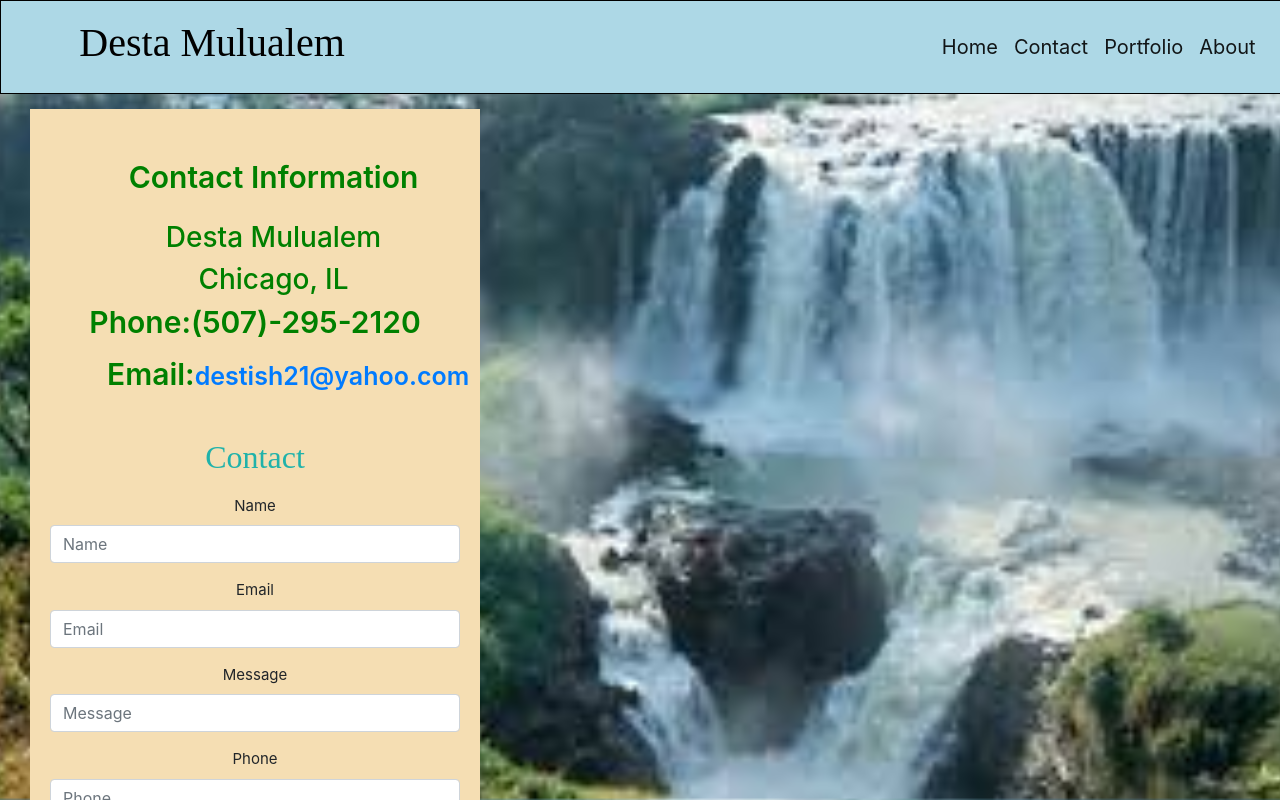
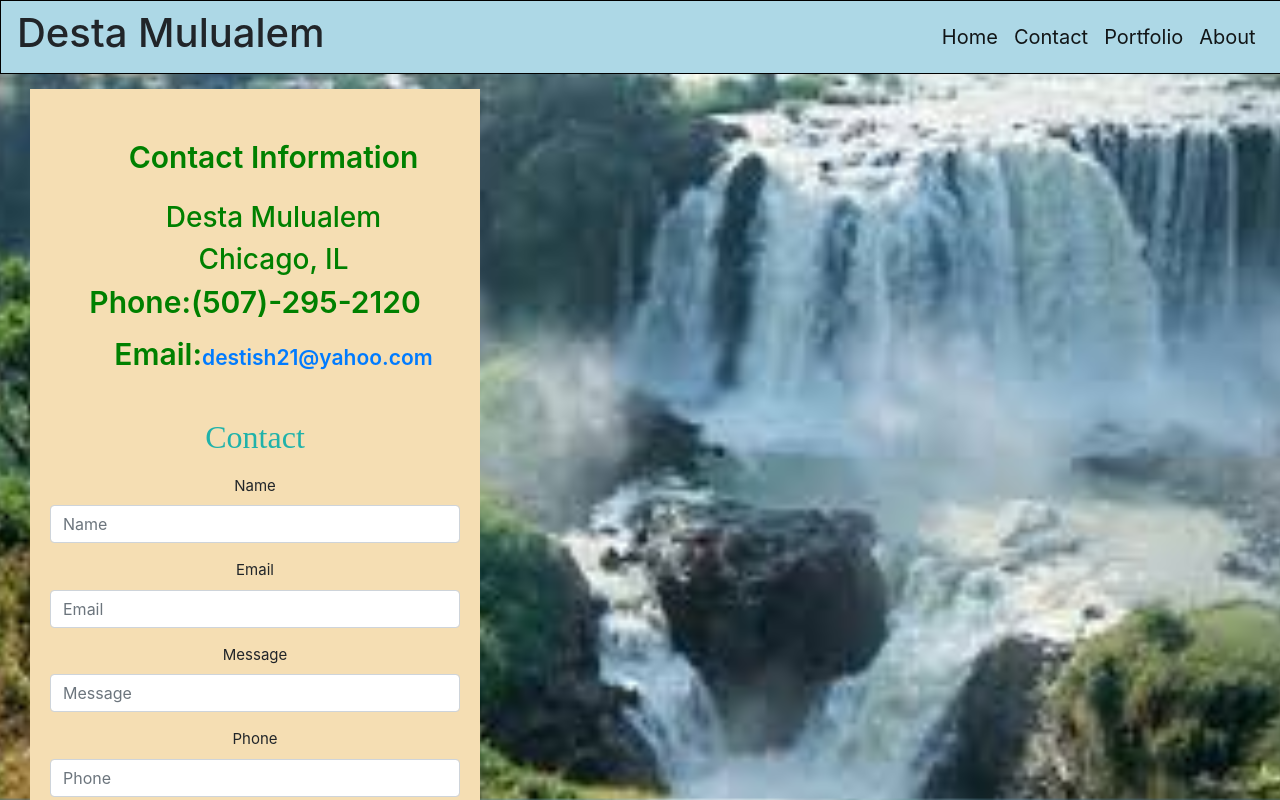
Before and after one commit to destish21/react_portfolio_20, a React (Create React App) app: page /contact in a window 1280 px wide. Shown: the top 800 px of the page. Built offline with nearby package versions, Linux system fonts and the light colour scheme.

Commit message:
Updated styles at src

```diff
--- a/src/components/About/About.css
+++ b/src/components/About/About.css
@@ -63,7 +63,6 @@ flex-direction: row;
 font-size: 18px;
 }
 
-
 @media screen and (max-width:425px){
     .Me {
         display: block;
--- a/src/components/About/About.js
+++ b/src/components/About/About.js
@@ -1,7 +1,6 @@
 import React from 'react'
 import './About.css'
 import IMG1 from '../../assets/images/IMG1.jpg'
-// import Resume from '../../assets/images/Resume3.pdf'
 import { Link } from 'react-router-dom'
 const About = () => {
   return (
--- a/src/components/Contact/Contact.js
+++ b/src/components/Contact/Contact.js
@@ -7,7 +7,7 @@ const Contact = () => {
     <div id="form-cont">
       <div className="personal">
         <div id="mydivheader">
-        <p className="contact">Contact Information</p>
+          <p className="contact">Contact Information</p>
         </div>
         <h3>Desta Mulualem</h3>
         <h3>Chicago, IL</h3>
@@ -25,7 +25,6 @@ const Contact = () => {
         <div className="form-group">
           <label htmlFor="exampleInputPassword1">Email</label>
           <input type="Email" className="form-control" id="exampleInputEmail1" placeholder="Email" />
-
         </div>
 
         <div className="form-group">
@@ -37,7 +36,6 @@ const Contact = () => {
           <label htmlFor="exampleInputPassword1"> Phone</label>
           <input type="Message" className="form-control" id="exampleInputMassege" placeholder="Phone" />
         </div>
-
         <button type="submit" className="btn btn-primary">Submit</button>
       </form>
     </div>
--- a/src/components/Contact/contact.css
+++ b/src/components/Contact/contact.css
@@ -57,11 +57,10 @@
     padding: 20px;
     line-height: 1.2;
     font-weight: 600;
-
 }
 
  .personal a {
-    font-size: 25px;
+    font-size: 21px;
 }
 
  #mydivheader {
@@ -76,10 +75,10 @@
     font-size: 30px;
     margin-left:10%;
 }
+
 .phone {
     color: green;
     font-size: 30px;
-
 }
  #mydivheader.contact {
     font-size: 40px;
--- a/src/components/Foot/Footer.js
+++ b/src/components/Foot/Footer.js
@@ -13,4 +13,5 @@ const Footer = () => {
         </footer>
     )
 }
+
 export default Footer
--- a/src/components/Foot/footer.css
+++ b/src/components/Foot/footer.css
@@ -15,12 +15,13 @@
        color: white;
        font-size: 20px;
    }
+
    @media screen  and (max-width:425px){
     p {
         font-size: 18px;
         font-weight: 800;
     }
-     .footer{
+    .footer{
             width: 121%;
         }
    }
--- a/src/components/Home/Home.css
+++ b/src/components/Home/Home.css
@@ -1,6 +1,7 @@
 header {
     font-family: 'Shippori Mincho', serif;
 }
+
 .portfolio-header {
     display: -webkit-flex;
     display: -ms-flexbox;
@@ -52,6 +53,7 @@ header {
     padding-left: 1.875rem;
     padding-right: 1.875rem;
 }
+
 a.button{
     color: white;
     padding: 20px;
@@ -63,6 +65,7 @@ a.button{
 body{
     background-color: black;
 }
+
 @media screen and (max-width:425px){
     .portfolio-header-menu li a {
         display: block;
@@ -75,6 +78,5 @@ body{
         margin-bottom: 3px;
         margin-left: 30px;
         margin-right: 30px;
-
     }
 }
--- a/src/components/Nav/navbar.css
+++ b/src/components/Nav/navbar.css
@@ -10,6 +10,7 @@
     width: 115%;
     border: 1px black solid;
 }
+
 @media screen and (max-width:320px){
      .navbar{
         width: 105vw;
--- a/src/components/Portfolio/Portfolio.css
+++ b/src/components/Portfolio/Portfolio.css
@@ -5,7 +5,6 @@
 .bg-dark {
     background-color: #343a40!important;
 }
-
 
 body {
     margin: 0px;
@@ -37,7 +36,6 @@ img {
     background-color: rgb(231, 219, 216);
     max-width: 900px;
     width: 107%;
-
     display: flex;
     flex-wrap: wrap;
     flex-direction: column;
@@ -48,18 +46,6 @@ img {
 }
 .btn{
     margin: 5px;
-}
-
-h1 {
-    color: black;
-    font-family: serif;
-    font-size: 28px;
-    padding: 10px 0;
-    margin: 0px;
-    margin-bottom:20px;
-    margin-top:20px;
-    margin-left: 5%;
-    width: 20%;
 }
 
 h2 {
--- a/src/components/Portfolio/data.js
+++ b/src/components/Portfolio/data.js
@@ -17,7 +17,6 @@ const data = [
         url: 'https://pete-scale.github.io/lyric-finder/index.html',
         github: 'https://github.com/Pete-Scale/lyric-finder',
     },
-
     {
         id: 2,
         title: 'jeopardy_trivia_game',
@@ -82,4 +81,5 @@ const data = [
         github: 'https://github.com/destish21/progressive-budget',
     },
 ]
+
 export default data;
```
Also changed, not shown: src/components/Nav/Navbar.js (+1 -12 lines), src/components/Home/Home.js (line endings or trailing spaces).
